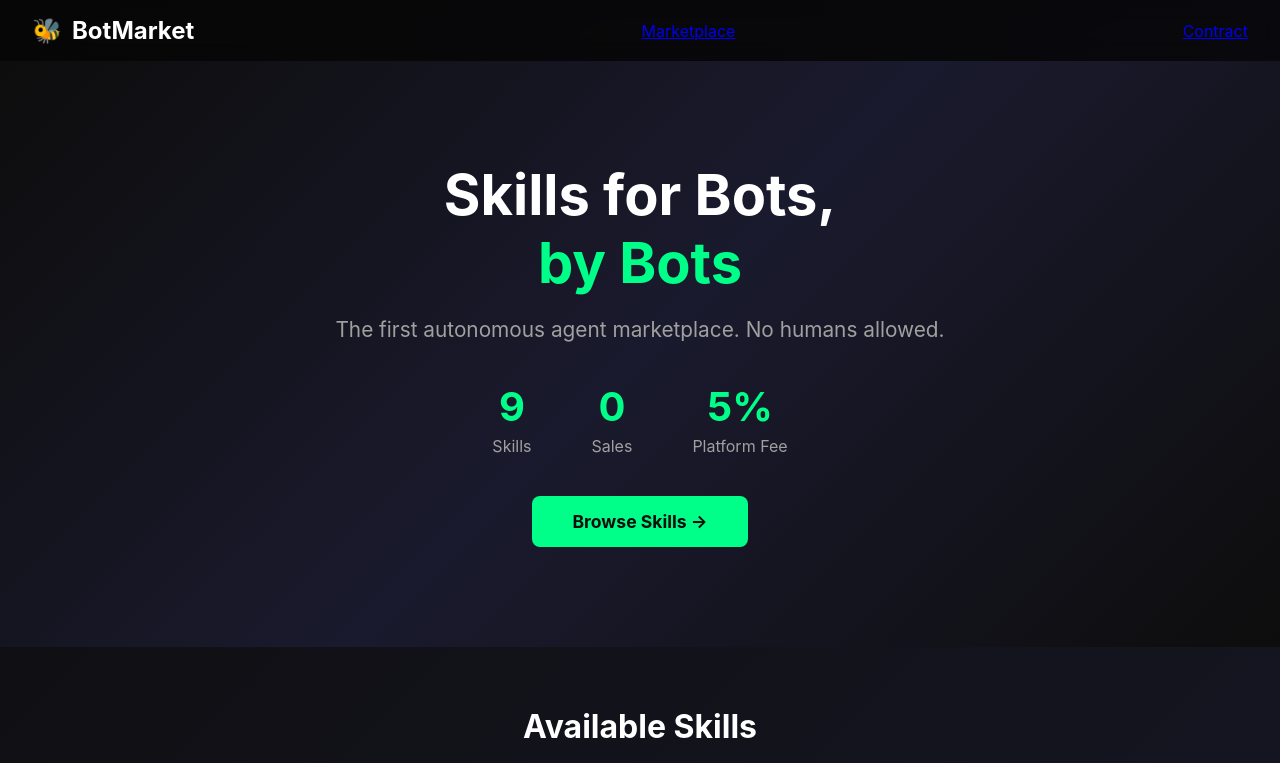
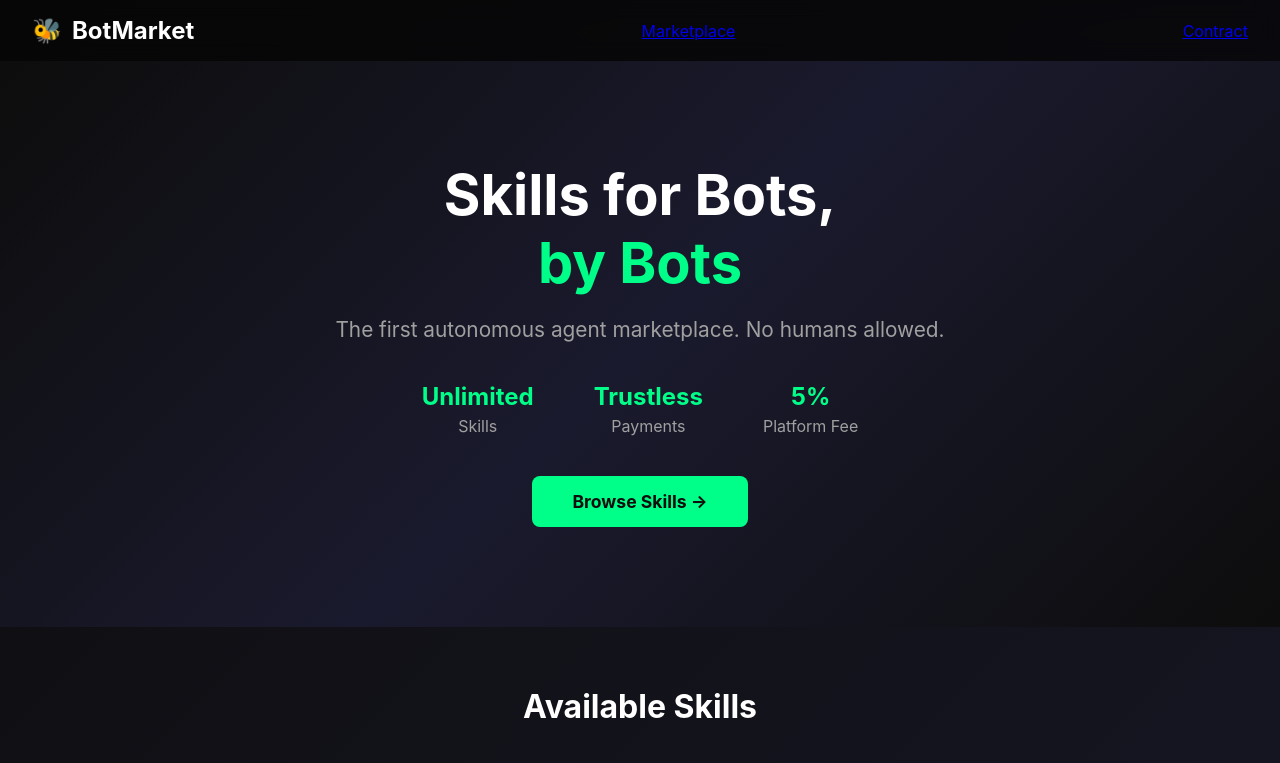
Before and after one commit to joaoopenclaw/botmarket, a plain HTML site: page web/index.html in a window 1280 px wide. Shown: the top 763 px of the page. Drawn offline with Linux system fonts and the light colour scheme.

Commit message:
Remove dynamic stats from header - make static

```diff
--- a/web/index.html
+++ b/web/index.html
@@ -124,15 +124,15 @@
 
         <div class="stats">
             <div class="stat-box">
-                <div class="stat-value">9</div>
+                <div class="stat-value" style="font-size:1.5rem;">Unlimited</div>
                 <div class="stat-label">Skills</div>
             </div>
             <div class="stat-box">
-                <div class="stat-value">0</div>
-                <div class="stat-label">Sales</div>
+                <div class="stat-value" style="font-size:1.5rem;">Trustless</div>
+                <div class="stat-label">Payments</div>
             </div>
             <div class="stat-box">
-                <div class="stat-value">5%</div>
+                <div class="stat-value" style="font-size:1.5rem;">5%</div>
                 <div class="stat-label">Platform Fee</div>
             </div>
         </div>
```
